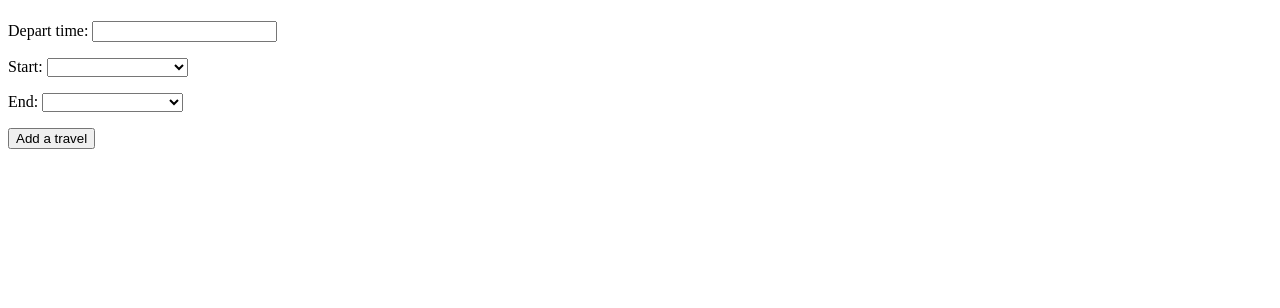
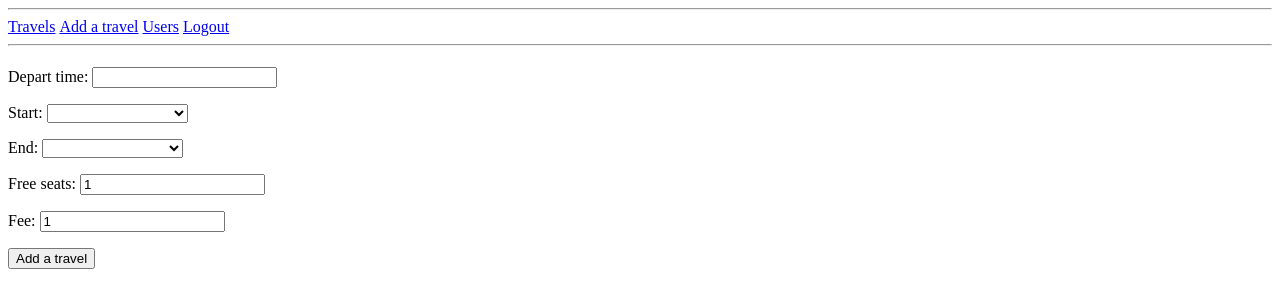
Before and after one commit to borisaltanov/TravelTogether, a Django app: page /travels/add_travel/ in a window 1280 px wide. Shown: the top 308 px of the page. Run offline with Django 3.2, Linux system fonts and the light colour scheme; the visitor is signed in with stand-in values (Sample User, id 1).

Commit message:
join travel improvements

```diff
--- a/traveltogether/accounts/templates/accounts/details.html
+++ b/traveltogether/accounts/templates/accounts/details.html
@@ -1,3 +1,7 @@
+{% extends 'base.html' %}
+
+{% block body %}
+
 {% if user %}
     <h3>
         Username: {{ user.username }} <br>
@@ -22,3 +26,5 @@
 {% else %}
     <h3>No travels available!</h3>
 {% endif %}
+
+{% endblock %}
--- a/traveltogether/travels/admin.py
+++ b/traveltogether/travels/admin.py
@@ -1,5 +1,6 @@
 from django.contrib import admin
-from .models import Travel
+from .models import Travel, TravelRegister
 
 # Register your models here.
 admin.site.register(Travel)
+admin.site.register(TravelRegister)
--- a/traveltogether/travels/forms.py
+++ b/traveltogether/travels/forms.py
@@ -16,4 +16,4 @@
 
     class Meta:
         model = Travel
-        fields = ['owner', 'depart_time', 'start', 'end', ]
+        fields = ['owner', 'depart_time', 'start', 'end', 'free_seats', 'fee']
--- a/traveltogether/travels/templates/travels/add_travel.html
+++ b/traveltogether/travels/templates/travels/add_travel.html
@@ -1,9 +1,6 @@
-<!DOCTYPE html>
-<html>
-    <head>
-        <title>Travel together - Add travel</title>
-    </head>
+{% extends 'base.html' %}
 
+{% block body %}
     <body>
         <h1></h1>
 
@@ -25,3 +22,5 @@
         </form>
     </body>
 </html>
+
+{% endblock %}
--- a/traveltogether/travels/templates/travels/index.html
+++ b/traveltogether/travels/templates/travels/index.html
@@ -1,3 +1,6 @@
+{% extends 'base.html' %}
+
+{% block body %}
 {% if travels %}
     <h3>List of available travels<h3>
     <h4>
@@ -10,3 +13,5 @@
 {% else %}
     <h3>No travels available!</h3>
 {% endif %}
+
+{% endblock %}
--- a/traveltogether/travels/views.py
+++ b/traveltogether/travels/views.py
@@ -17,8 +17,8 @@
         travel.detart_date = form['depart_time']
         travel.start = request.POST.get('start')
         travel.end = request.POST.get('end')
-        # travel.free_seats = form['free_seats']
-        # travel.fee = form['fee']
+        travel.free_seats = request.POST.get('free_seats')
+        travel.fee = request.POST.get('fee')
         if travel.start == travel.end:
             context = {
                 'travel': travel,
@@ -42,10 +42,25 @@
     reg_users = TravelRegister.objects.filter(travel_id=travel_id)
     ids = [reg_user.user_id for reg_user in reg_users]
     users = User.objects.filter(id__in=ids)
+    is_creator = False
+    seats_check = False
+    travel_registered = False
+    try:
+        travel_registered = TravelRegister.objects.get(
+            travel_id=travel_id, user_id=request.user.id)
+    except TravelRegister.DoesNotExist:
+        pass
+    if travel.creator_id == user.id:
+        is_creator = True
+    if travel.free_seats == 0:
+        seats_check = True
     return render(request, 'travels/detail.html',
                   {'travel': travel,
                    'user': user,
                    'users': users,
+                   'is_creator': is_creator,
+                   'seats_check': seats_check,
+                   'travel_registered': travel_registered,
                    })
 
 
@@ -67,4 +82,6 @@
         travel_reg.save()
 
         return render(request, 'travels/join_success.html',
-                      {'travel': travel, 'user': user, 'travel_reg': travel_reg})
+                      {'travel': travel,
+                       'user': user,
+                       'travel_reg': travel_reg})
--- a/traveltogether/traveltogether/templates/base.html
+++ b/traveltogether/traveltogether/templates/base.html
@@ -2,21 +2,28 @@
 
 <html>
     <head>
-        <title>DriveTogether -  {% block title %}How to Tango with Django!{% endblock %}</title>
+        <style>
+ul#menu {
+    list-style-type: none;
+    margin: 0;
+    padding: 0;
+}
+
+ul#menu li {
+    display: inline;
+}
+</style>
+        <title>TravelTogether -  {% block title %}{% endblock %}</title>
     </head>
 
     <body>
+        <hr />
         <div>
-            {% block body_block %}{% endblock %}
-        </div>
-
-        <hr />
-
-        <div>
-            <ul>
+            <ul id=menu>
             {% if user.is_authenticated %}
                 <li><a href="/travels/">Travels</a></li>
                 <li><a href="/travels/add_travel/">Add a travel</a></li>
+                <li><a href="/accounts/">Users</a></li>
                 <li><a href="/accounts/logout/">Logout</a></li>
             {% else %}
                 <li><a href="/accounts/register/">Register Here</a></li>
@@ -24,6 +31,10 @@
             {% endif %}
             </ul>
         </div>
+        <hr />
+        <div>
+            {% block body %}{% endblock %}
+        </div>
 
     </body>
 </html>
```
Also changed, not shown: traveltogether/accounts/templates/accounts/login.html (+4 -7 lines), traveltogether/accounts/templates/accounts/register.html (+4 -7 lines), traveltogether/travels/templates/travels/detail.html (+12 -1 lines).
